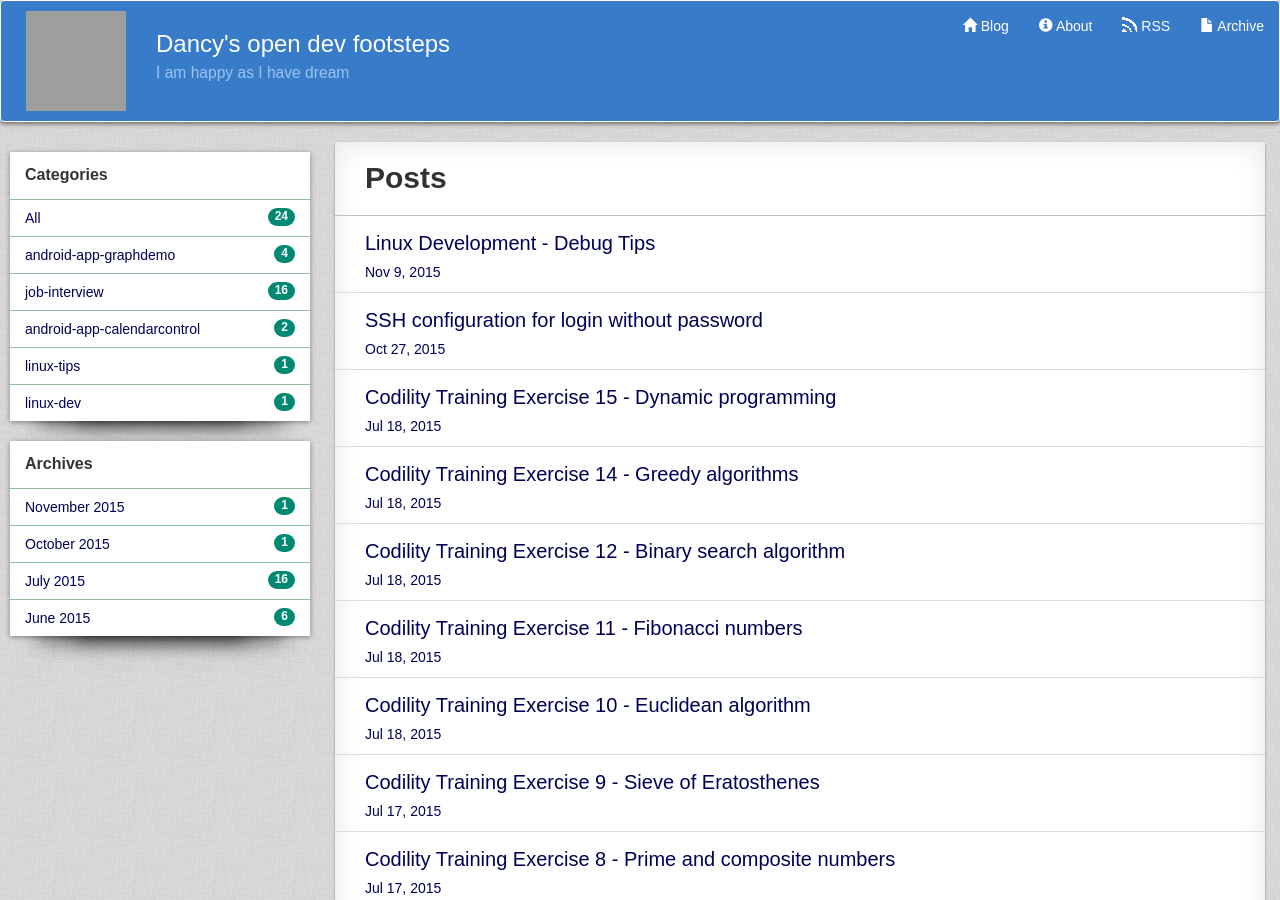
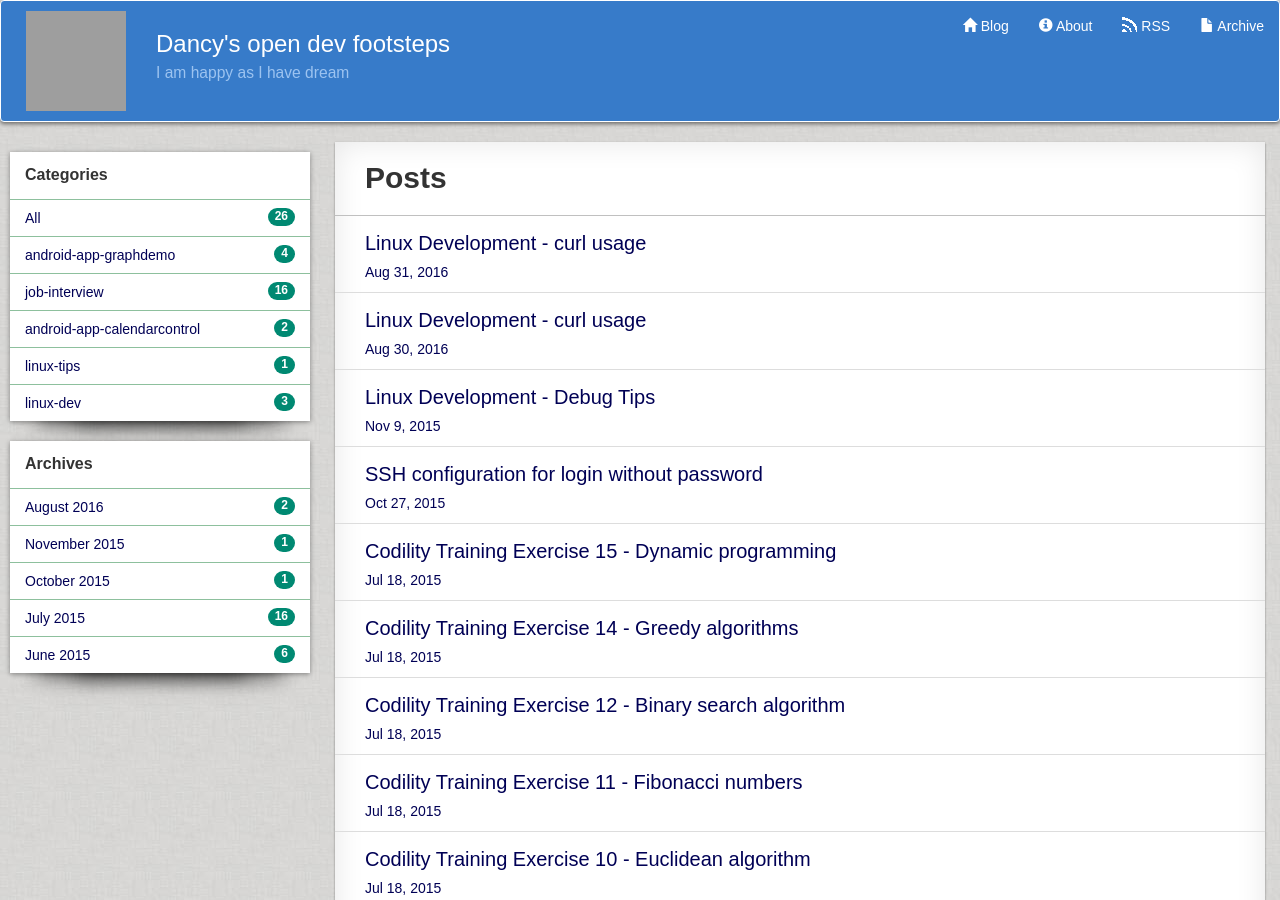
Before and after one commit to dancyxia/dancyxia.github.io, a Jekyll site: the page built from index.html, in a window 1280 px wide and 900 px high. Built offline with Jekyll 4.4.1, drawn with Linux system fonts in a browser that asks for light colours; some of the changed lines change nothing that is shown; grey boxes are pictures that could not be loaded.

Commit message:
add curl command post and comb command post

```diff
--- a/_config.yml
+++ b/_config.yml
@@ -44,6 +44,10 @@ footer-links:
 # Use the following plug-ins
 gems:
   - jekyll-sitemap # Create a sitemap using the official Jekyll sitemap gem
+  - jekyll-gist
+
+whitelist:
+      - jekyll-gist
 
 # Exclude these files from your production _site
 exclude:
--- /dev/null
+++ b/_posts/2016-08-30-linux-command-curl.md
@@ -0,0 +1,98 @@
+---
+layout: post
+title: Linux Development - curl usage
+category: linux-dev
+tags: [linuxdev]
+---
+
+<style>
+table{
+width: 100%;
+table-layout:fixed;
+border-collapse: collapse;
+border-spacing: 0;
+border:2px solid #000000;
+}
+
+th{
+border:2px solid #000000;
+}
+
+td{
+word-wrap:break-word;
+border:1px solid #000000;
+}
+
+td:nth-child(1), th:nth-child(1){
+    width: 20%;
+}
+td:nth-child(2){
+    width: 30%;
+}
+td:nth-child(3){
+    width: 50%;
+}
+</style>
+
+# Linux command
+
+### curl usage
+
+
+[//]:  <table>
+[//]: <tr>
+[//]: <td></td>
+[//]: </tr>
+[//]: </table>
+
+|----------+---------+--------|
+| category | command | usage  |
+| -------- | -------- | ----- |
+| SSH GET  | curl -u username: --key ~/.ssh/id_rsa --pass private_key_password scp://example.com/~/file.txt| Get a file from an SSH server using SCP using a private key(password-protected) to authenticate |
+|          | -------- | ---------- |
+|| curl -u username: --key ~/.ssh/id_rsa scp://example.com/~/file.txt | Get a file from an SSH server using SCP using a private key(not password-protected) to authenticate |
+|--------- |--------- | ---------- |
+| GET      | curl -u name:passwd ftp://machine.domain:port/full/path/to/file | get file from ftp server |
+|          |------------+-------------|
+|          | curl -u user:passwd -x my-proxy:888 http://www.get.this/ | get file from http server that requires user/pass through proxy |
+|          |------------+-------------|
+  |          | curl -U user:passwd -x my-proxy:888 http://www.get.this/ | get file from http server through proxy that requires user/pass |
+  |          |------------+-------------|
+  |          | curl --noproxy localhost,get.this -x my-proxy:888 http://www.get.this/ | A comma-separated list of hosts and domains which do not use the proxy|
+  |          +------------+-------------|
+  |          |  curl -o thatpage.html http://www.netscape.com/ | download to a file |
+  |          +------------+-------------|
+  |          | curl -O www.haxx.se/index.html -O curl.haxx.se/download.html | Fetch two files and store them with their remote names |
+  |--------- +------------+-------------|
+  | UPLOADING | curl -T - ftp://ftp.upload.com/myfile |  Upload all data on stdin to a specified server |
+  |--------- +------------+-------------|
+  | FTP / FTPS / SFTP / SCP | curl -T uploadfile -u user:passwd ftp://ftp.upload.com/myfile | Upload data from a specified file, login with user and password |
+  |--------- +------------+-------------|
+  | POST | curl -d "name=Rafael%20Sagula&phone=3320780" http://www.where.com/guest.cgi | Post a simple "name" and "phone" guestbook. |
+  |------+ -------------------------------+ -------------|
+  |      |   curl -F "coolfiles=@fil1.gif;type=image/gif,fil2.txt,fil3.html" http://www.post.com/postit.cgi | Upload a file |
+  |         + -------------------------------+ -------------|
+  |      | curl -F "file=@cooltext.txt" -F "yourname=Daniel" -F "filedescription=Cool text file with cool text inside" http://www.post.com/postit.cgi | Emulate a fill-in form |
+  |------+ -------------------------------+ -------------|
+  |  | curl -F "pictures=@dog.gif,cat.gif" | Send multiple files in a single "field" with a single field name |
+  |------+ -------------------------------+ -------------|
+  |  | curl -F "docpicture=@dog.gif" -F "catpicture=@cat.gif" | Send two fields with two field names |
+  |------+ -------------------------------+ -------------|
+  |Cookie  |curl --dump-header headers www.example.com | dump headers |
+  |------+ -------------------------------+ -------------|
+  |  | curl -b headers www.example.com | use the cookies from the 'headers' file|
+  |  | curl -c cookies.txt www.example.com | save the incoming cookies |
+  |  | curl -L -b empty.txt www.example.com | by specifying -b you enable the "cookie awareness" and with -L you can make curl follow a location. if a site sends cookies and a location, you can use a non-existing file to trigger the cookie awareness |
+  |-----+------+-----|
+  | EXTRA HEADERS| curl -H "X-you-and-me: yes" www.love.com | send the header "X-you-and-me: yes" to the server when getting a page|
+  | SFTP and SCP | curl -u $USER sftp://home.example.com/~/.bashrc | Get .bashrc from your home director |
+  | FTP |curl ftp://user:passwd@my.site.com/README | get the file 'README' from your home directory at your ftp site|
+  |   |curl ftp://user:passwd@my.site.com//README | want the README file from the root directory of the ftp site|
+  |   | curl -E /path/to/cert.pem:password https://secure.site.com/ | https with given certificate |
+  |=
+
+
+
+#### Reference
+
+**Reference 1:** [manual site](https://curl.haxx.se/docs/manual.htm)
--- /dev/null
+++ b/_posts/2016-08-31-linux-command-comb.md
@@ -0,0 +1,106 @@
+---
+layout: post
+title: Linux Development - curl usage
+category: linux-dev
+tags: [linuxdev]
+---
+
+<style>
+table{
+width: 100%;
+table-layout:fixed;
+border-collapse: collapse;
+border-spacing: 0;
+border:2px solid #000000;
+}
+
+th{
+border:2px solid #000000;
+}
+
+td{
+word-wrap:break-word;
+border:1px solid #000000;
+}
+
+td:nth-child(1), th:nth-child(1){
+    width: 20%;
+}
+td:nth-child(2){
+    width: 30%;
+}
+td:nth-child(3){
+    width: 50%;
+}
+</style>
+
+# Linux command
+
+### curl usage
+
+
+[//]:  <table>
+[//]: <tr>
+[//]: <td></td>
+[//]: </tr>
+[//]: </table>
+
+|-------------------+--------|
+| command | usage  |
+| -------- | ----- |
+|  find the longest filename |ls index* \|awk '{if (length($0) > max) max=length($0) } END {print max}'|
+
+
+print message by ignoring the first three columns
+grep ERROR /log/csc.log |awk '{$1=$2=$3=""}1'
+
+replace all with
+find . -type f -exec sed -i 's/foo/bar/g' {} +
+| Get a file from an SSH server using SCP using a private key(password-protected) to authenticate |
+|          | -------- | ---------- |
+|| curl -u username: --key ~/.ssh/id_rsa scp://example.com/~/file.txt | Get a file from an SSH server using SCP using a private key(not password-protected) to authenticate |
+|--------- |--------- | ---------- |
+| GET      | curl -u name:passwd ftp://machine.domain:port/full/path/to/file | get file from ftp server |
+|          |------------+-------------|
+|          | curl -u user:passwd -x my-proxy:888 http://www.get.this/ | get file from http server that requires user/pass through proxy |
+|          |------------+-------------|
+  |          | curl -U user:passwd -x my-proxy:888 http://www.get.this/ | get file from http server through proxy that requires user/pass |
+  |          |------------+-------------|
+  |          | curl --noproxy localhost,get.this -x my-proxy:888 http://www.get.this/ | A comma-separated list of hosts and domains which do not use the proxy|
+  |          +------------+-------------|
+  |          |  curl -o thatpage.html http://www.netscape.com/ | download to a file |
+  |          +------------+-------------|
+  |          | curl -O www.haxx.se/index.html -O curl.haxx.se/download.html | Fetch two files and store them with their remote names |
+  |--------- +------------+-------------|
+  | UPLOADING | curl -T - ftp://ftp.upload.com/myfile |  Upload all data on stdin to a specified server |
+  |--------- +------------+-------------|
+  | FTP / FTPS / SFTP / SCP | curl -T uploadfile -u user:passwd ftp://ftp.upload.com/myfile | Upload data from a specified file, login with user and password |
+  |--------- +------------+-------------|
+  | POST | curl -d "name=Rafael%20Sagula&phone=3320780" http://www.where.com/guest.cgi | Post a simple "name" and "phone" guestbook. |
+  |------+ -------------------------------+ -------------|
+  |      |   curl -F "coolfiles=@fil1.gif;type=image/gif,fil2.txt,fil3.html" http://www.post.com/postit.cgi | Upload a file |
+  |         + -------------------------------+ -------------|
+  |      | curl -F "file=@cooltext.txt" -F "yourname=Daniel" -F "filedescription=Cool text file with cool text inside" http://www.post.com/postit.cgi | Emulate a fill-in form |
+  |------+ -------------------------------+ -------------|
+  |  | curl -F "pictures=@dog.gif,cat.gif" | Send multiple files in a single "field" with a single field name |
+  |------+ -------------------------------+ -------------|
+  |  | curl -F "docpicture=@dog.gif" -F "catpicture=@cat.gif" | Send two fields with two field names |
+  |------+ -------------------------------+ -------------|
+  |Cookie  |curl --dump-header headers www.example.com | dump headers |
+  |------+ -------------------------------+ -------------|
+  |  | curl -b headers www.example.com | use the cookies from the 'headers' file|
+  |  | curl -c cookies.txt www.example.com | save the incoming cookies |
+  |  | curl -L -b empty.txt www.example.com | by specifying -b you enable the "cookie awareness" and with -L you can make curl follow a location. if a site sends cookies and a location, you can use a non-existing file to trigger the cookie awareness |
+  |-----+------+-----|
+  | EXTRA HEADERS| curl -H "X-you-and-me: yes" www.love.com | send the header "X-you-and-me: yes" to the server when getting a page|
+  | SFTP and SCP | curl -u $USER sftp://home.example.com/~/.bashrc | Get .bashrc from your home director |
+  | FTP |curl ftp://user:passwd@my.site.com/README | get the file 'README' from your home directory at your ftp site|
+  |   |curl ftp://user:passwd@my.site.com//README | want the README file from the root directory of the ftp site|
+  |   | curl -E /path/to/cert.pem:password https://secure.site.com/ | https with given certificate |
+  |=
+
+
+
+#### Reference
+
+**Reference 1:** [manual site](https://curl.haxx.se/docs/manual.htm)
--- a/_sass/_base.scss
+++ b/_sass/_base.scss
@@ -208,8 +208,16 @@ pre {
 //
 // Update the foundational and global aspects of the page.
 
+.mbtablestyle {
+    border-collapse: collapse;
+
+    > table, td, th {
+        border: 1px solid black;
+    }
+}
+
 * {
-  -webkit-box-sizing: border-box;
+    -webkit-box-sizing: border-box;
      -moz-box-sizing: border-box;
           box-sizing: border-box;
 }
```
